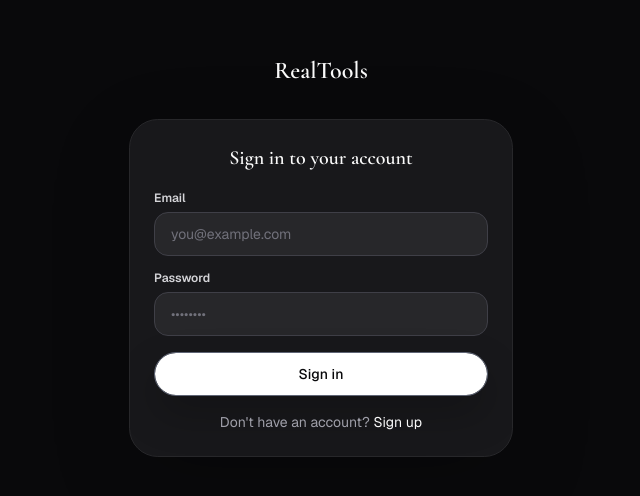
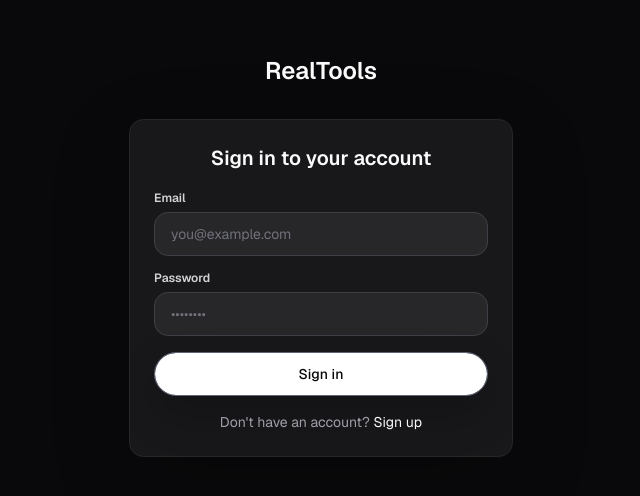
Before and after one commit to benirios/Gainx, a Next.js app in the folder RealTools/: page /auth/login in a window 1280 px wide. Shown: the part 144-640 px from the top of the page, without its empty margins (319-959 px from the left). Built offline with nearby package versions, Linux system fonts and the light colour scheme.

Commit message:
feat(07-01): apply light root theme tokens

```diff
--- a/RealTools/app/globals.css
+++ b/RealTools/app/globals.css
@@ -42,45 +42,45 @@
   --radius-md: calc(var(--radius) - 2px);
   --radius-lg: var(--radius);
   --radius-xl: calc(var(--radius) + 4px);
-  --font-heading: var(--font-display);
+  --font-heading: var(--font-sans);
   --radius-2xl: calc(var(--radius) * 1.8);
   --radius-3xl: calc(var(--radius) * 2.2);
   --radius-4xl: calc(var(--radius) * 2.6);
 }
 
 :root {
-  --radius: 1rem;
-  --card: #111827;
-  --card-foreground: #f7f5ef;
-  --popover: #111827;
-  --popover-foreground: #f7f5ef;
-  --primary: #171c2a;
-  --primary-foreground: #f7f5ef;
-  --secondary: #0d1320;
-  --secondary-foreground: #d7d1c4;
-  --muted: #171c2a;
-  --muted-foreground: #9ba0b2;
-  --accent: #d7d1c4;
-  --accent-foreground: #090d17;
-  --destructive: #ef6f6c;
-  --border: #2b3040;
-  --input: #2b3040;
-  --ring: #d7d1c4;
-  --chart-1: #d7d1c4;
-  --chart-2: #9ba0b2;
-  --chart-3: #6f7485;
-  --chart-4: #5f6575;
-  --chart-5: #2b3040;
-  --sidebar: #0d1320;
-  --sidebar-foreground: #d7d1c4;
-  --sidebar-primary: #171c2a;
-  --sidebar-primary-foreground: #f7f5ef;
-  --sidebar-accent: #171c2a;
-  --sidebar-accent-foreground: #f7f5ef;
-  --sidebar-border: #2b3040;
-  --sidebar-ring: #d7d1c4;
-  --background: #090d17;
-  --foreground: #f7f5ef;
+  --radius: 0.5rem;
+  --background: #f7f8fb;
+  --foreground: #4b5363;
+  --card: #ffffff;
+  --card-foreground: #4b5363;
+  --popover: #ffffff;
+  --popover-foreground: #4b5363;
+  --primary: #8b7ae6;
+  --primary-foreground: #ffffff;
+  --secondary: #fbfcfe;
+  --secondary-foreground: #525a6a;
+  --muted: #f0f3f7;
+  --muted-foreground: #9aa3b2;
+  --accent: #f0eeff;
+  --accent-foreground: #6759c7;
+  --destructive: #e45b6a;
+  --border: #e7eaf0;
+  --input: #eef1f6;
+  --ring: #8b7ae6;
+  --chart-1: #8b7ae6;
+  --chart-2: #55d6cf;
+  --chart-3: #7db4f5;
+  --chart-4: #cfd6e3;
+  --chart-5: #eef1f6;
+  --sidebar: #fbfcfe;
+  --sidebar-foreground: #6b7280;
+  --sidebar-primary: #f0eeff;
+  --sidebar-primary-foreground: #6759c7;
+  --sidebar-accent: #f3f5f9;
+  --sidebar-accent-foreground: #4b5363;
+  --sidebar-border: #e7eaf0;
+  --sidebar-ring: #8b7ae6;
 }
 
 .dark {
@@ -123,7 +123,7 @@
   }
   body {
     @apply bg-background text-foreground antialiased;
-    font-size: 15px;
+    font-size: 14px;
     line-height: 1.55;
     letter-spacing: 0;
   }
@@ -137,7 +137,6 @@
   [data-slot="card-title"],
   [data-slot="dialog-title"],
   [data-slot="alert-dialog-title"] {
-    font-family: var(--font-display), Georgia, serif;
     letter-spacing: 0;
   }
   ::selection {
--- a/RealTools/app/layout.tsx
+++ b/RealTools/app/layout.tsx
@@ -1,15 +1,9 @@
 import type { Metadata } from 'next'
-import { Cormorant_Garamond, Geist } from 'next/font/google'
+import { Geist } from 'next/font/google'
 import './globals.css'
 import { cn } from "@/lib/utils";
 
 const geist = Geist({subsets:['latin'],variable:'--font-sans'});
-
-const cormorant = Cormorant_Garamond({
-  subsets: ['latin'],
-  weight: ['400', '500', '600', '700'],
-  variable: '--font-display',
-})
 
 export const metadata: Metadata = {
   title: 'RealTools',
@@ -22,7 +16,7 @@
   children: React.ReactNode
 }) {
   return (
-    <html lang="en" className={cn("dark", "font-sans", geist.variable, cormorant.variable)}>
+    <html lang="en" className={cn("font-sans", geist.variable)}>
       <body>{children}</body>
     </html>
   )
```
